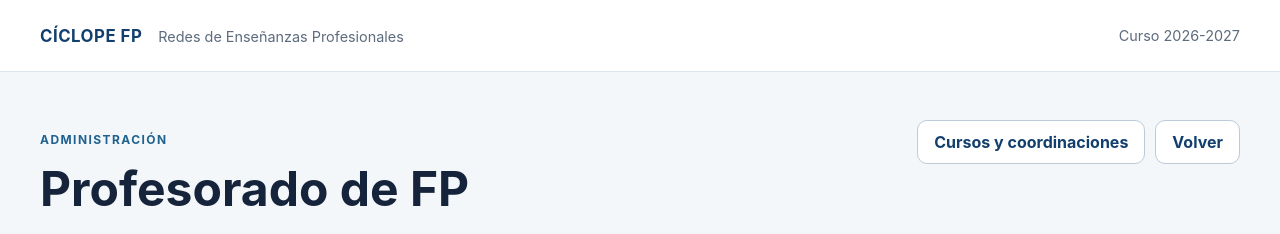
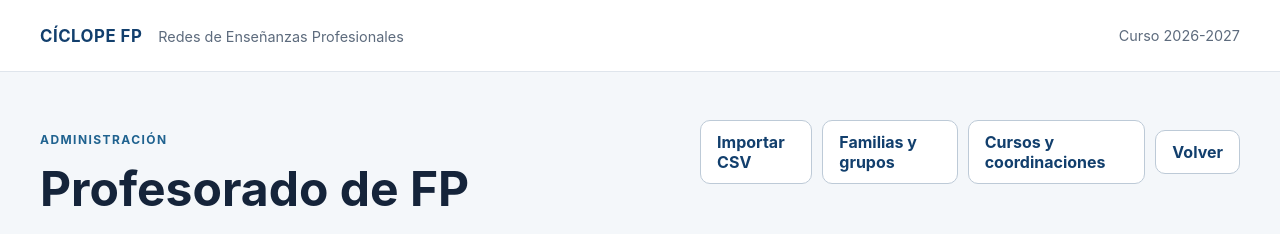
Before and after one commit to atreyu1968/Ciclope, a Next.js app in the folder apps/web/: page /admin/profesorado in a window 1280 px wide. Shown: the top 234 px of the page. Built offline with nearby package versions, Linux system fonts and the light colour scheme; no server answers.

Commit message:
chore: link faculty import and FP structure

```diff
--- a/apps/web/src/app/admin/profesorado/page.tsx
+++ b/apps/web/src/app/admin/profesorado/page.tsx
@@ -71,6 +71,8 @@ export default function FacultyAdminPage() {
           <p className="lead">Una única cuenta por docente. Las coordinaciones se añaden después por curso académico y pueden ser múltiples.</p>
         </div>
         <div className="rowActions">
+          <a className="secondaryButton" href="/admin/profesorado/importar">Importar CSV</a>
+          <a className="secondaryButton" href="/admin/estructura">Familias y grupos</a>
           <a className="secondaryButton" href="/admin/cursos">Cursos y coordinaciones</a>
           <a className="secondaryButton" href="/">Volver</a>
         </div>
```
